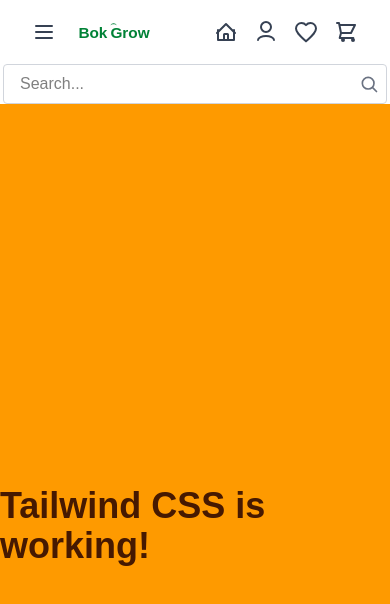
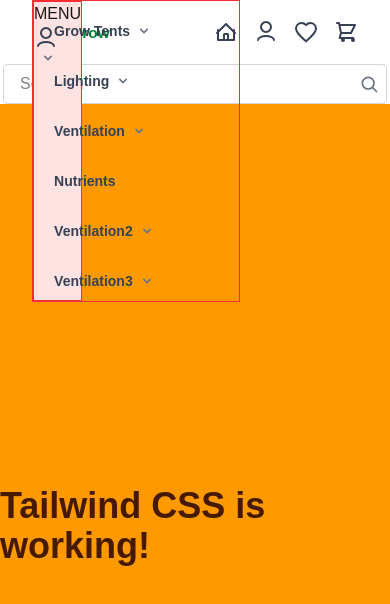
Before and after one commit to milja007/marketShop, a Next.js app: page / in a window 390 px wide. Both pictures are taken after a click on the icon 44 px from the left and 32 px from the top of the page. Shown: the top 604 px of the page. Built offline with nearby package versions, Linux system fonts and the light colour scheme.

Commit message:
hamburger menu positoning problems

```diff
--- a/components/HEADER/SVGS/HamburgerSvg.tsx
+++ b/components/HEADER/SVGS/HamburgerSvg.tsx
@@ -1,6 +1,62 @@
 "use client";
 
+import Link from "next/link";
 import { useState } from "react";
+import Arrowsvg from "./Arrowsvg";
+import LoginSvg from "./LoginSvg";
+const menuData = [
+  {
+    name: "Grow Tents",
+    slug: "/grow-tents", // This slug will be used for the main category link
+    subcategories: [
+      { name: "Budget Tents", slug: "/grow-tents/budget" },
+      { name: "Premium Tents", slug: "/grow-tents/premium" },
+      { name: "Propagation Tents", slug: "/grow-tents/propagation" },
+    ],
+  },
+  {
+    name: "Lighting",
+    slug: "/lighting",
+    subcategories: [
+      { name: "LED Grow Lights", slug: "/lighting/led" },
+      { name: "HPS Grow Lights", slug: "/lighting/hps" },
+      { name: "Light Reflectors", slug: "/lighting/reflectors" },
+      { name: "Ballasts", slug: "/lighting/ballasts" },
+    ],
+  },
+  {
+    name: "Ventilation",
+    slug: "/ventilation",
+    subcategories: [
+      { name: "Extractors", slug: "/ventilation/extractors" },
+      { name: "Carbon Filters", slug: "/ventilation/filters" },
+      { name: "Ducting & Fans", slug: "/ventilation/ducting" },
+    ],
+  },
+  {
+    name: "Nutrients",
+    slug: "/nutrients",
+    subcategories: [],
+  },
+  {
+    name: "Ventilation2",
+    slug: "/ventilation",
+    subcategories: [
+      { name: "Extractors", slug: "/ventilation/extractors" },
+      { name: "Carbon Filters", slug: "/ventilation/filters" },
+      { name: "Ducting & Fans", slug: "/ventilation/ducting" },
+    ],
+  },
+  {
+    name: "Ventilation3",
+    slug: "/ventilation",
+    subcategories: [
+      { name: "Extractors", slug: "/ventilation/extractors" },
+      { name: "Carbon Filters", slug: "/ventilation/filters" },
+      { name: "Ducting & Fans", slug: "/ventilation/ducting" },
+    ],
+  },
+];
 
 const HamburgerSvg = () => {
   const [menuOpen, setMenuOpen] = useState(false);
@@ -9,6 +65,65 @@ const HamburgerSvg = () => {
     setMenuOpen((open) => !open);
   }
   return (
+    <>
+      {menuOpen ? (
+        <div className="flex flex-column scale-z-50 border border-red-500 absolute top-0 left-8  w-max h-max">
+          <div className="  border border-red-500 bg-red-100">
+            <h1>MENU</h1>
+            <LoginSvg />
+            <Arrowsvg />
+          </div>
+
+          <ul className="flex flex-col justify-center max-w-screen-xl mx-auto relative right-14  ">
+            {menuData.map((category) => (
+              <li
+                key={category.name}
+                className="group relative font-semibold px-3 py-2 text-sm  text-gray-700
+              border-b-5 border-transparent
+              hover:border-green-500  h-12.5
+              transition-all duration-200 "
+              >
+                <Link
+                  href={category.slug}
+                  className=" font-semibold px-4 py-3 text-sm  text-gray-700 hover:text-emerald-900  flex items-center whitespace-nowrap  group-hover:text-black"
+                >
+                  {category.name}
+
+                  {category.subcategories &&
+                    category.subcategories.length > 0 && <Arrowsvg />}
+                </Link>
+
+                {category.subcategories &&
+                  category.subcategories.length > 0 && (
+                    <ul
+                      className={`
+                      absolute
+                      bg-white border border-gray-300 rounded-b-md shadow-lg
+                      opacity-0 invisible group-hover:opacity-100 group-hover:visible /* Still works! */
+                      transition-all duration-200 ease-in-out
+                      z-50 min-w-[200px]
+                      `}
+                      role="menu"
+                      aria-orientation="horizontal"
+                    >
+                      {category.subcategories.map((sub) => (
+                        <li key={sub.name} role="none">
+                          <Link
+                            href={sub.slug}
+                            className="block px-4 py-2 text-sm text-gray-700 hover:bg-gray-100 hover:text-emerald-900"
+                            role="menuitem"
+                          >
+                            {sub.name}
+                          </Link>
+                        </li>
+                      ))}
+                    </ul>
+                  )}
+              </li>
+            ))}
+          </ul>
+        </div>
+      ) : (
         <svg
           className="w-6 h-6 text-gray-700 md:hidden"
           fill="none"
@@ -23,6 +138,8 @@ const HamburgerSvg = () => {
             d="M4 6h16M4 12h16M4 18h16"
           />
         </svg>
+      )}
+    </>
   );
 };
 
```
Lines whose indentation alone changed are shown as unchanged.
